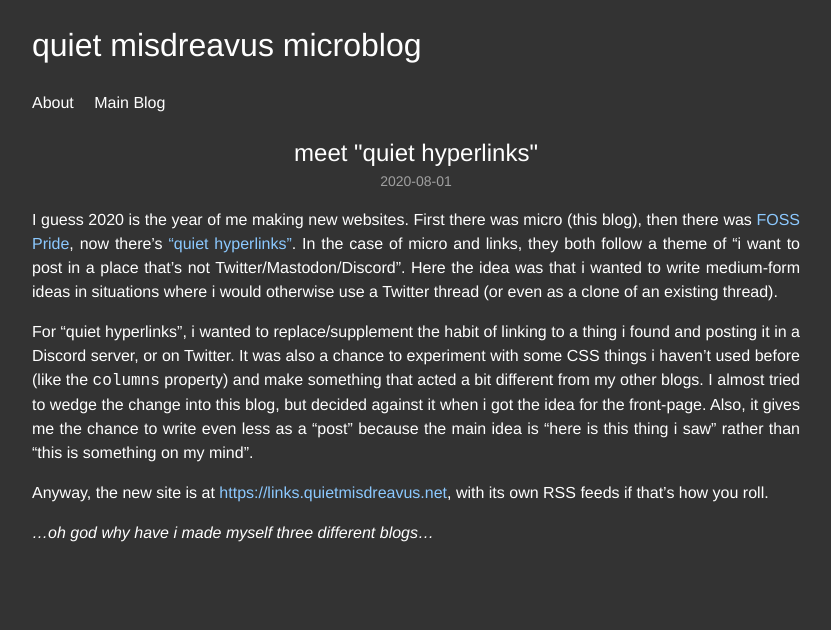
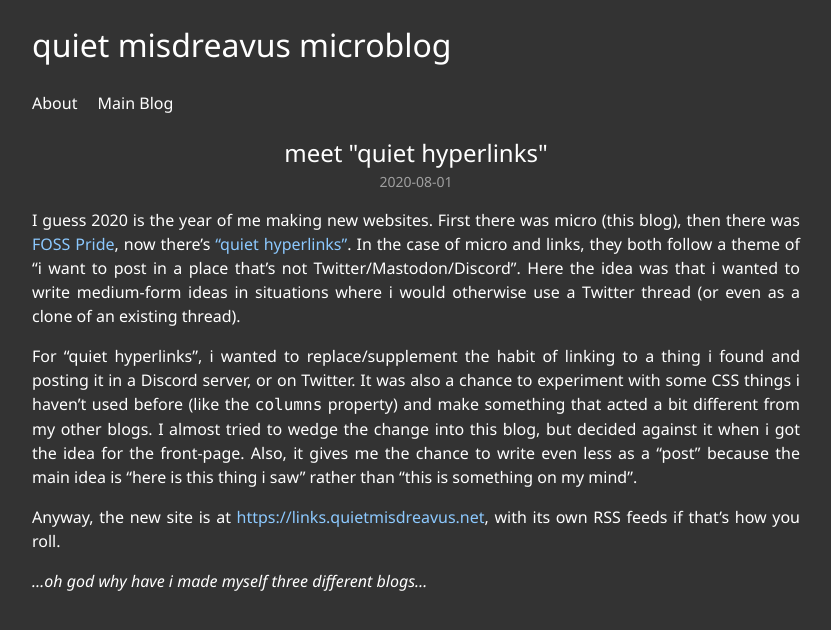
Before and after one commit to xmas7/micro-quietmisdreavus-net, a Jekyll site: the page built from _posts/2020-08-01-meet-quiet-hyperlinks.markdown, in a window 1280 px wide. Shown: the top 630 px of the page, without its empty margins (224-1055 px from the left). Built offline with Jekyll 4.4.1, drawn with Linux system fonts in a browser that asks for light colours.

Commit message:
update fonts

```diff
--- a/_sass/_base.scss
+++ b/_sass/_base.scss
@@ -60,7 +60,7 @@ pre {
     overflow-x: auto;
 }
 code {
-    font-family: 'Courier New',Consolas,monopace;
+    font-family: $mono-font-family;
     tab-size: 4;
 }
 hr {
--- a/css/main.scss
+++ b/css/main.scss
@@ -4,7 +4,8 @@
 
 @charset "utf-8";
 
-$base-font-family: Helvetica, Arial, sans-serif;
+$base-font-family: Avenir, Segoe UI, Cantarell, Helvetica Neue, sans-serif;
+$mono-font-family: Menlo, Consolas, Liberation Mono, monospace;
 $base-font-size:   16px;
 $small-font-size:  0.875rem;
 $base-line-height: 1.5;
```
